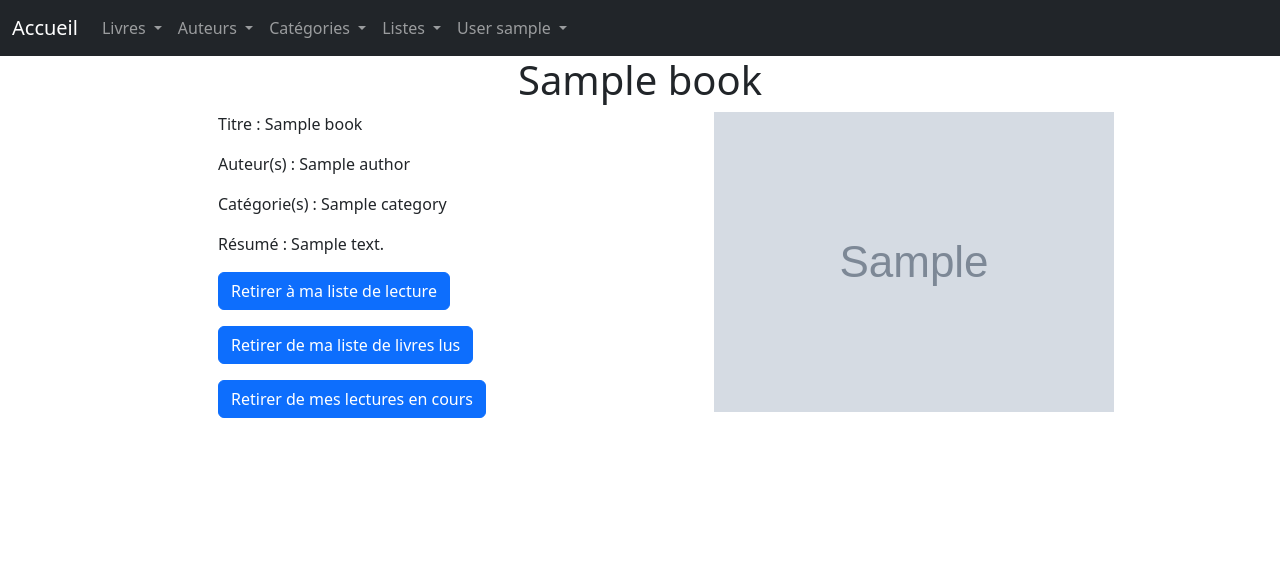
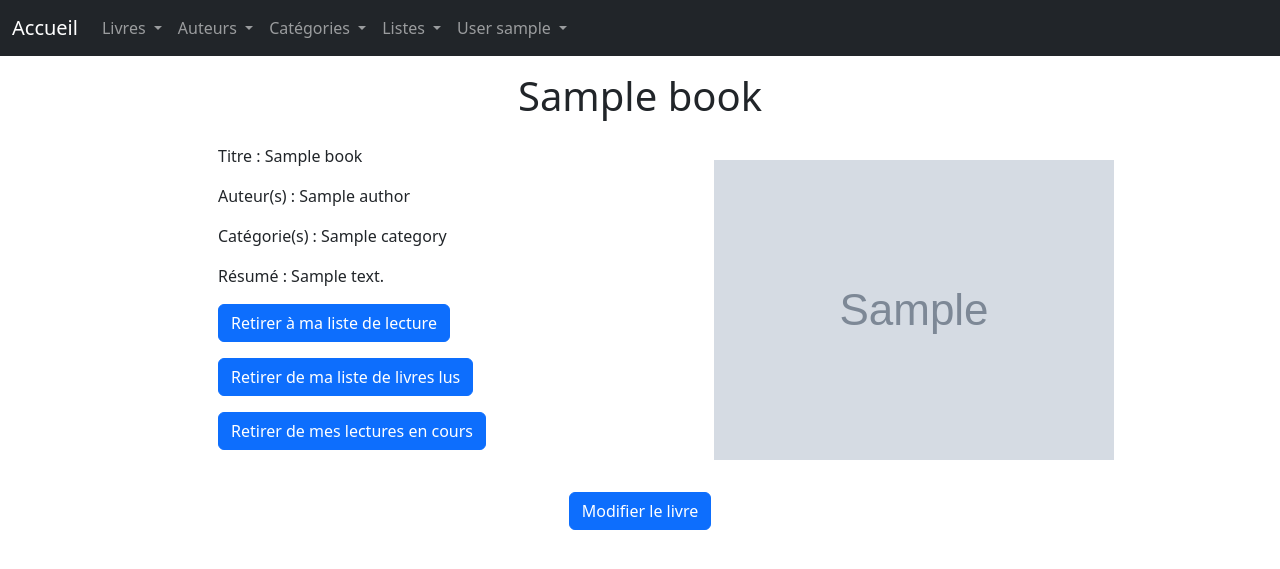
Before and after one commit to UltraViolet33/books-manager-flask, a Flask app: page /books/1 in a window 1280 px wide. Shown: the top 569 px of the page. Run offline with Flask 3, Linux system fonts and the light colour scheme; a user stored in the database is signed in; tables that the repository leaves empty hold one stand-in row (values such as "Sample post"); grey boxes marked "Sample" are stand-in pictures; some libraries are stand-ins or nearby versions.

Commit message:
add btn to edit book in details page

```diff
--- a/app/templates/books/details.html
+++ b/app/templates/books/details.html
@@ -1,10 +1,10 @@
 {% extends "base.html" %}{% block title %}{{book.title}}{% endblock %}{% block content %}
-<div class="row justify-content-center">
+<div class="row justify-content-center my-3">
     <div class="col-6 text-center">
         <h1>{{book.title}}</h1>
     </div>
 </div>
-<div class="container">
+<div class="container my-3">
     <div class="row justify-content-evenly">
         <div class="col-12 col-lg-4">
             <p><span class="bold">Titre</span> : {{book.title}}</p>
@@ -65,8 +65,11 @@
             </div>
             {% endif %}
         </div>
-        <div class="col-12 col-lg-4">
+        <div class="col-12 col-lg-4 my-3">
             <img style="height:300px" src={{book.image_link}}>
+        </div>
+        <div class="col-6 text-center my-3">
+            <a class="btn btn-primary" href="/books/edit/{{book.id}}">Modifier le livre</a>
         </div>
     </div>
 </div>
```
